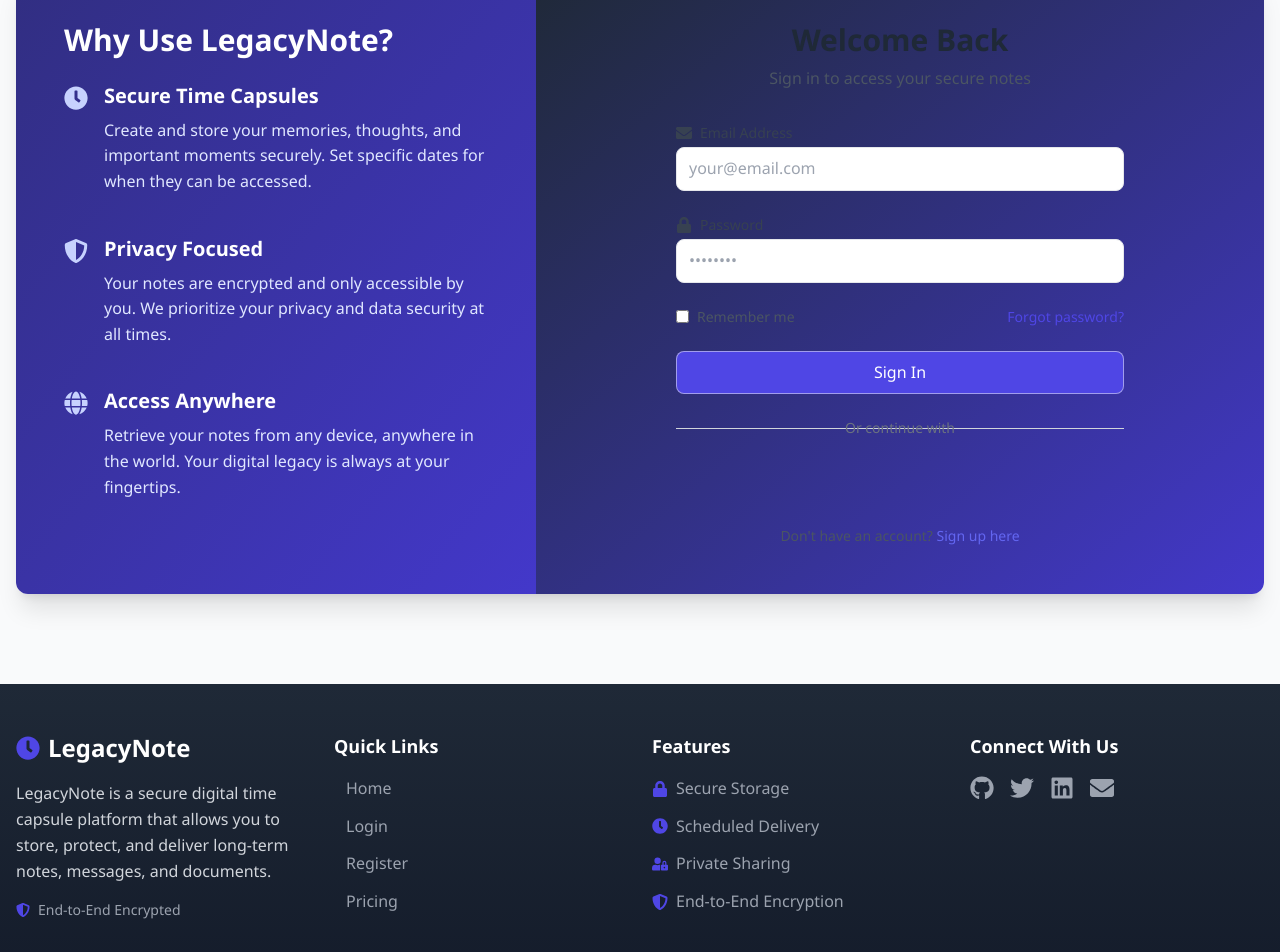
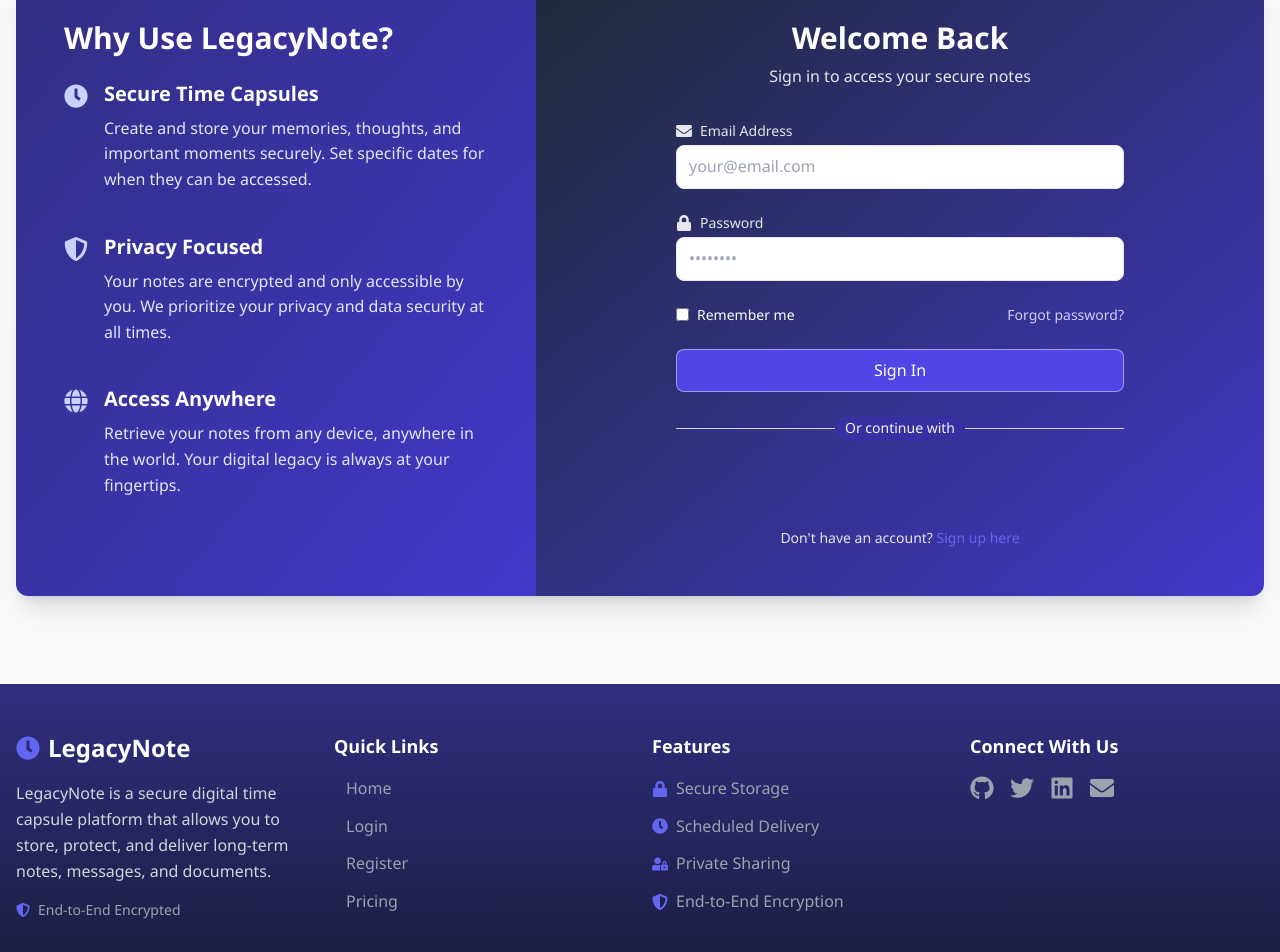
Before and after one commit to sujal-pawar/LegacyNote, a React (Vite) app in the folder client/: page /login in a window 1280 px wide. Shown: the part 180-1132 px from the top of the page. Built offline with nearby package versions, Linux system fonts and the light colour scheme.

Commit message:
Enhance UI consistency across components by updating color schemes, hover effects, and text styles; improve accessibility with better contrast in DarkModeToggle, Footer, Navbar, and Login/Register pages.

```diff
--- a/client/src/components/DarkModeToggle.jsx
+++ b/client/src/components/DarkModeToggle.jsx
@@ -7,13 +7,13 @@ const DarkModeToggle = () => {
   return (
     <button
       onClick={toggleTheme}
-      className="p-2 rounded-full text-gray-600 dark:text-gray-300 hover:bg-gray-100 dark:hover:bg-gray-700 transition-colors duration-200"
+      className="p-2 rounded-full text-gray-600 dark:text-gray-300 transition-colors duration-200"
       aria-label={isDarkMode ? 'Switch to light mode' : 'Switch to dark mode'}
     >
       {isDarkMode ? (
-        <FaSun className="w-5 h-5 text-yellow-400" />
+        <FaSun className="w-5 h-5 text-white" />
       ) : (
-        <FaMoon className="w-5 h-5" />
+        <FaMoon className="w-5 h-5 text-white" />
       )}
     </button>
   );
--- a/client/src/components/Footer.jsx
+++ b/client/src/components/Footer.jsx
@@ -6,7 +6,7 @@ const Footer = () => {
   const currentYear = new Date().getFullYear();
 
   return (
-    <footer className="bg-gradient-to-b from-dark-color to-gray-900 text-white py-12">
+    <footer className="bg-gradient-to-b from-indigo-900 to-gray-900 dark:from-gray-800 dark:to-gray-900 text-white py-12 transition-colors duration-200">
       <div className="max-w-7xl mx-auto px-4">
         <div className="grid grid-cols-1 md:grid-cols-4 gap-8">
           {/* Brand Section */}
@@ -17,15 +17,15 @@ const Footer = () => {
             transition={{ duration: 0.5 }}
           >
             <Link to="/" className="flex text-white items-center font-bold text-2xl mb-4 group">
-              <FaClock className="mr-2 text-primary-color group-hover:rotate-12 transition-transform" />
+              <FaClock className="mr-2 text-indigo-500 dark:text-indigo-400 group-hover:rotate-12 transition-transform" />
               LegacyNote
             </Link>
-            <p className="text-gray-300 mb-4 leading-relaxed">
+            <p className="text-gray-300 dark:text-gray-400 mb-4 leading-relaxed">
               LegacyNote is a secure digital time capsule platform that allows you to store,
               protect, and deliver long-term notes, messages, and documents.
             </p>
             <div className="flex items-center text-sm text-gray-400">
-              <FaShieldAlt className="mr-2 text-primary-color" />
+              <FaShieldAlt className="mr-2 text-indigo-500 dark:text-indigo-400" />
               <span>End-to-End Encrypted</span>
             </div>
           </motion.div>
@@ -37,41 +37,41 @@ const Footer = () => {
             viewport={{ once: true }}
             transition={{ duration: 0.5, delay: 0.1 }}
           >
-            <h3 className="text-lg font-semibold mb-4 text-white">Quick Links</h3>
+            <h3 className="text-lg font-semibold mb-4 text-white dark:text-gray-200">Quick Links</h3>
             <ul className="space-y-3">
               <li>
                 <Link
                   to="/"
-                  className="text-gray-400 hover:text-primary-color transition-colors flex items-center group"
+                  className="text-gray-400 hover:text-indigo-500 dark:hover:text-indigo-400 transition-colors duration-200 flex items-center group"
                 >
-                  <span className="w-1 h-1 bg-primary-color rounded-full mr-2 opacity-0 group-hover:opacity-100 transition-opacity" />
+                  <span className="w-1 h-1 bg-indigo-500 dark:bg-indigo-400 rounded-full mr-2 opacity-0 group-hover:opacity-100 transition-opacity" />
                   Home
                 </Link>
               </li>
               <li>
                 <Link
                   to="/login"
-                  className="text-gray-400 hover:text-primary-color transition-colors flex items-center group"
+                  className="text-gray-400 hover:text-indigo-500 dark:hover:text-indigo-400 transition-colors duration-200 flex items-center group"
                 >
-                  <span className="w-1 h-1 bg-primary-color rounded-full mr-2 opacity-0 group-hover:opacity-100 transition-opacity" />
+                  <span className="w-1 h-1 bg-indigo-500 dark:bg-indigo-400 rounded-full mr-2 opacity-0 group-hover:opacity-100 transition-opacity" />
                   Login
                 </Link>
               </li>
               <li>
                 <Link
                   to="/register"
-                  className="text-gray-400 hover:text-primary-color transition-colors flex items-center group"
+                  className="text-gray-400 hover:text-indigo-500 dark:hover:text-indigo-400 transition-colors duration-200 flex items-center group"
                 >
-                  <span className="w-1 h-1 bg-primary-color rounded-full mr-2 opacity-0 group-hover:opacity-100 transition-opacity" />
+                  <span className="w-1 h-1 bg-indigo-500 dark:bg-indigo-400 rounded-full mr-2 opacity-0 group-hover:opacity-100 transition-opacity" />
                   Register
                 </Link>
               </li>
               <li>
                 <Link
                   to="/pricing"
-                  className="text-gray-400 hover:text-primary-color transition-colors flex items-center group"
+                  className="text-gray-400 hover:text-indigo-500 dark:hover:text-indigo-400 transition-colors duration-200 flex items-center group"
                 >
-                  <span className="w-1 h-1 bg-primary-color rounded-full mr-2 opacity-0 group-hover:opacity-100 transition-opacity" />
+                  <span className="w-1 h-1 bg-indigo-500 dark:bg-indigo-400 rounded-full mr-2 opacity-0 group-hover:opacity-100 transition-opacity" />
                   Pricing
                 </Link>
               </li>
@@ -85,22 +85,22 @@ const Footer = () => {
             viewport={{ once: true }}
             transition={{ duration: 0.5, delay: 0.2 }}
           >
-            <h3 className="text-lg font-semibold mb-4 text-white">Features</h3>
+            <h3 className="text-lg font-semibold mb-4 text-white dark:text-gray-200">Features</h3>
             <ul className="space-y-3">
               <li className="flex items-center text-gray-400">
-                <FaLock className="mr-2 text-primary-color" />
+                <FaLock className="mr-2 text-indigo-500 dark:text-indigo-400" />
                 Secure Storage
               </li>
               <li className="flex items-center text-gray-400">
-                <FaClock className="mr-2 text-primary-color" />
+                <FaClock className="mr-2 text-indigo-500 dark:text-indigo-400" />
                 Scheduled Delivery
               </li>
               <li className="flex items-center text-gray-400">
-                <FaUserLock className="mr-2 text-primary-color" />
+                <FaUserLock className="mr-2 text-indigo-500 dark:text-indigo-400" />
                 Private Sharing
               </li>
               <li className="flex items-center text-gray-400">
-                <FaShieldAlt className="mr-2 text-primary-color" />
+                <FaShieldAlt className="mr-2 text-indigo-500 dark:text-indigo-400" />
                 End-to-End Encryption
               </li>
             </ul>
@@ -113,70 +113,77 @@ const Footer = () => {
             viewport={{ once: true }}
             transition={{ duration: 0.5, delay: 0.3 }}
           >
-            <h3 className="text-lg font-semibold mb-4 text-white">Connect With Us</h3>
+            <h3 className="text-lg font-semibold mb-4 text-white dark:text-gray-200">Connect With Us</h3>
             <div className="flex space-x-4 mb-4">
-              <a
-                href="https://github.com"
+              <motion.a
+                href="https://github.com/sujal-pawar"
                 target="_blank"
                 rel="noopener noreferrer"
-                className="text-gray-400 hover:text-white transition-colors transform hover:scale-110"
+                className="text-gray-400 hover:text-white transition-colors duration-200"
                 aria-label="GitHub"
+                whileHover={{ scale: 1.1 }}
+                whileTap={{ scale: 0.95 }}
               >
                 <FaGithub size={24} />
-              </a>
-              <a
+              </motion.a>
+              <motion.a
                 href="https://twitter.com"
                 target="_blank"
                 rel="noopener noreferrer"
-                className="text-gray-400 hover:text-white transition-colors transform hover:scale-110"
+                className="text-gray-400 hover:text-white transition-colors duration-200"
                 aria-label="Twitter"
+                whileHover={{ scale: 1.1 }}
+                whileTap={{ scale: 0.95 }}
               >
                 <FaTwitter size={24} />
-              </a>
-              <a
-                href="https://linkedin.com"
+              </motion.a>
+              <motion.a
+                href="https://linkedin/sujal-pawar.com"
                 target="_blank"
                 rel="noopener noreferrer"
-                className="text-gray-400 hover:text-white transition-colors transform hover:scale-110"
+                className="text-gray-400 hover:text-white transition-colors duration-200"
                 aria-label="LinkedIn"
+                whileHover={{ scale: 1.1 }}
+                whileTap={{ scale: 0.95 }}
               >
                 <FaLinkedin size={24} />
-              </a>
-              <a
-                href="mailto:contact@legacynote.com"
-                className="text-gray-400 hover:text-white transition-colors transform hover:scale-110"
+              </motion.a>
+              <motion.a
+                href="mailto:legacynote2025@gmail.com"
+                className="text-gray-400 hover:text-white transition-colors duration-200"
                 aria-label="Email"
+                whileHover={{ scale: 1.1 }}
+                whileTap={{ scale: 0.95 }}
               >
                 <FaEnvelope size={24} />
-              </a>
+              </motion.a>
             </div>
-
 
           </motion.div>
         </div>
 
-        <hr className="my-8 border-gray-800" />
+        <hr className="my-8 border-gray-800 dark:border-gray-700" />
 
         <div className="flex flex-col md:flex-row justify-between items-center">
           <p className="text-sm text-gray-400 flex items-center">
-            Made with <FaHeart className="text-red-500 mx-1" /> by Sujal
+            &copy; {currentYear} LegacyNote. Made with <FaHeart className="text-red-500 mx-1" /> by Sujal
           </p>
           <div className="mt-4 md:mt-0 flex space-x-6">
             <Link
               to="/privacy"
-              className="text-sm text-gray-400 hover:text-primary-color transition-colors"
+              className="text-sm text-gray-400 hover:text-indigo-500 dark:hover:text-indigo-400 transition-colors duration-200"
             >
               Privacy Policy
             </Link>
             <Link
               to="/terms"
-              className="text-sm text-gray-400 hover:text-primary-color transition-colors"
+              className="text-sm text-gray-400 hover:text-indigo-500 dark:hover:text-indigo-400 transition-colors duration-200"
             >
               Terms of Service
             </Link>
             <Link
               to="/security"
-              className="text-sm text-gray-400 hover:text-primary-color transition-colors"
+              className="text-sm text-gray-400 hover:text-indigo-500 dark:hover:text-indigo-400 transition-colors duration-200"
             >
               Security
             </Link>
--- a/client/src/pages/Home.jsx
+++ b/client/src/pages/Home.jsx
@@ -348,7 +348,7 @@ const Home = () => {
             )}
           </motion.div>
         </div>
-      </section>
+      </section><hr />
     </div>
   );
 };
--- a/client/src/pages/Login.jsx
+++ b/client/src/pages/Login.jsx
@@ -146,8 +146,8 @@ const Login = () => {
               className="max-w-md mx-auto"
             >
               <motion.div variants={itemVariants} className="text-center mb-8">
-                <h2 className="text-3xl font-bold text-gray-800 dark:text-gray-200">Welcome Back</h2>
-                <p className="mt-2 text-gray-600  dark:text-gray-400">Sign in to access your secure notes</p>
+                <h2 className="text-3xl font-bold text-white  dark:text-gray-200">Welcome Back</h2>
+                <p className="mt-2 text-gray-200  dark:text-gray-400">Sign in to access your secure notes</p>
               </motion.div>
 
               {showError && (
@@ -166,7 +166,7 @@ const Login = () => {
                 {({ isSubmitting }) => (
                   <Form className="space-y-6 ">
                     <motion.div variants={itemVariants}>
-                      <label htmlFor="email" className="block  text-sm font-medium text-gray-700 dark:text-gray-300">
+                      <label htmlFor="email" className="block  text-sm font-medium text-gray-200 dark:text-gray-300">
                         <div className="flex items-center mb-1 ">
                           <FaEnvelope className="w-4 h-4 mr-2" />
                           Email Address
@@ -182,7 +182,7 @@ const Login = () => {
                     </motion.div>
 
                     <motion.div variants={itemVariants}>
-                      <label htmlFor="password" className="block text-sm font-medium text-gray-700 dark:text-gray-300">
+                      <label htmlFor="password" className="block text-sm font-medium text-gray-200 dark:text-gray-300">
                         <div className="flex items-center mb-1">
                           <FaLock className="w-4 h-4 mr-2" />
                           Password
@@ -201,11 +201,11 @@ const Login = () => {
                       <label className="flex items-center text-sm text-gray-600 dark:text-gray-400">
                         <input
                           type="checkbox"
-                          className="rounded border-gray-300 text-indigo-600 focus:ring-indigo-500 dark:bg-gray-700 dark:border-gray-600"
+                          className="rounded border-gray-300 text-white focus:ring-indigo-500 dark:bg-gray-700 dark:border-gray-600"
                         />
-                        <span className="ml-2">Remember me</span>
+                        <span className="ml-2 text-white">Remember me</span>
                       </label>
-                      <Link to="/forgot-password" className="text-sm text-indigo-600 hover:underline dark:text-indigo-200">
+                      <Link to="/forgot-password" className="text-sm text-indigo-200 hover:underline dark:text-indigo-200">
                         Forgot password?
                       </Link>
                     </motion.div>
@@ -226,7 +226,7 @@ const Login = () => {
                         <div className="w-full border-t border-gray-300 dark:border-gray-600"></div>
                       </div>
                       <div className="relative flex justify-center text-sm">
-                        <span className="px-2 text-gray-500 dark:text-gray-400">
+                        <span className="px-2 text-gray-100 z-100 bg-indigo-800 border-indigo-800 border-2 rounded-full dark:text-gray-400">
                           Or continue with
                         </span>
                       </div>
@@ -246,7 +246,7 @@ const Login = () => {
                       />
                     </motion.div>
 
-                    <motion.p variants={itemVariants} className="text-sm text-center text-gray-600 dark:text-gray-400">
+                    <motion.p variants={itemVariants} className="text-sm text-center text-gray-200 dark:text-gray-400">
                       Don't have an account?{' '}
                       <motion.span whileHover={{ scale: 1.05 }}>
                         <Link
```
Also changed, not shown: client/src/components/Navbar.jsx (+23 -14 lines), client/src/pages/Register.jsx (+6 -6 lines).
